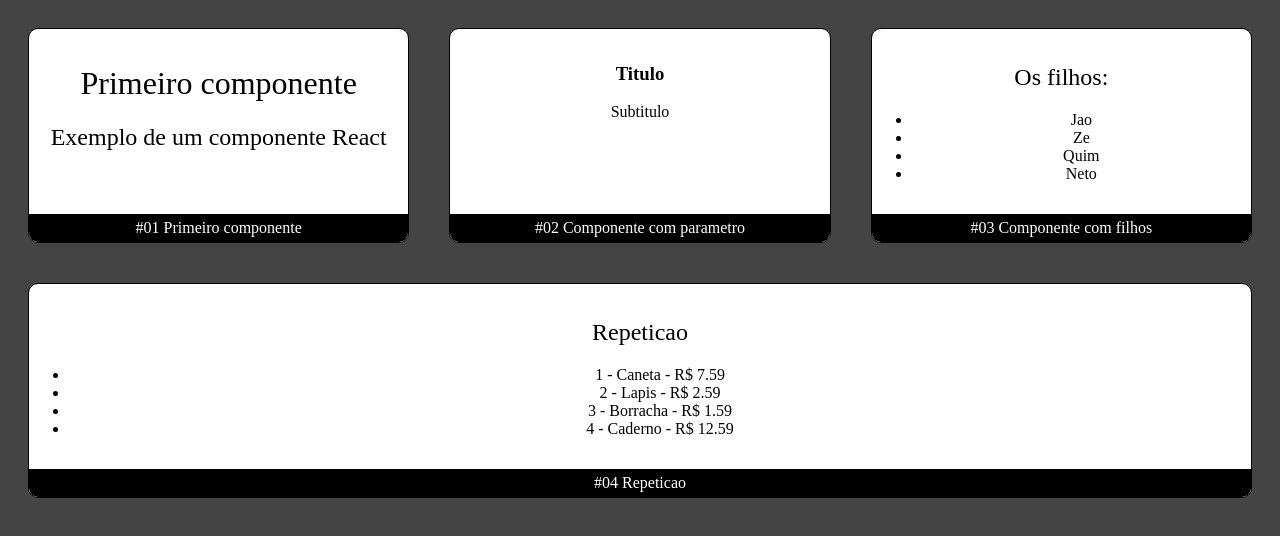
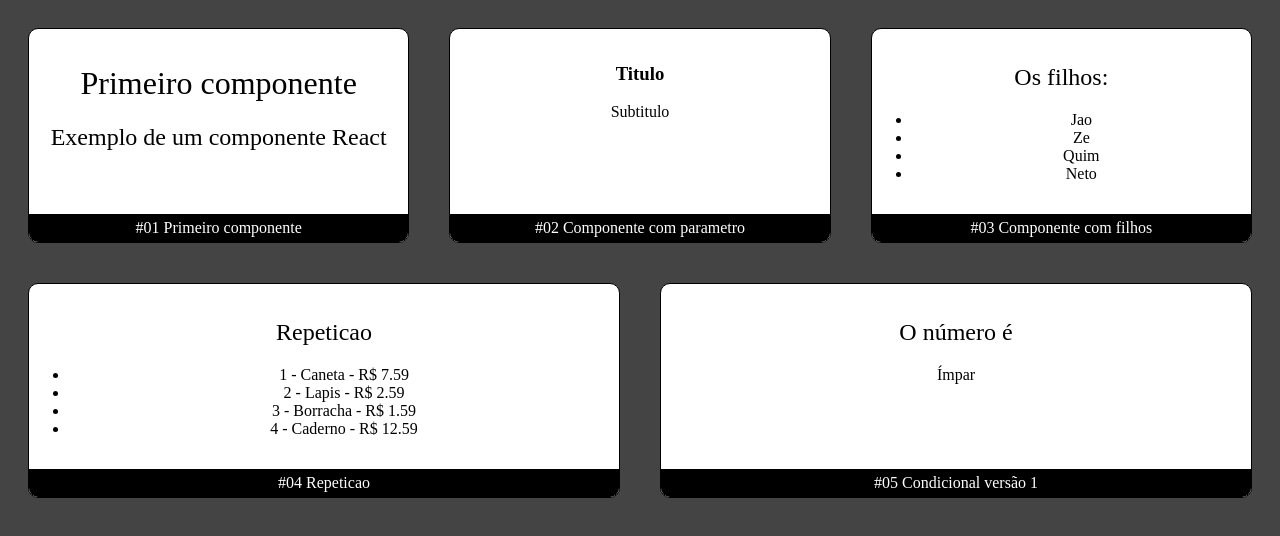
Before and after one commit to letsmgo/aulaAssincronaReact, a React (Create React App) app: page / in a window 1280 px wide. Shown: the top 536 px of the page. Built offline with nearby package versions, Linux system fonts and the light colour scheme.

Commit message:
Implementar condicionais

```diff
--- a/src/App.jsx
+++ b/src/App.jsx
@@ -7,6 +7,7 @@ import ComFilhos from './components/ComFilhos'
 import Primeiro from './components/Primeiro'
 import Card from './components/layout/Card'
 import Repeticao from './components/Repeticao'
+import Condicional from './components/Condicional'
 
 
 export default (props) => (
@@ -32,9 +33,11 @@ export default (props) => (
         </Card>
 
         <Card titulo="#04 Repeticao">
-            <Repeticao>
+            <Repeticao></Repeticao>
+        </Card>
 
-            </Repeticao>
+        <Card titulo="#05 Condicional versão 1">
+            <Condicional numero={11}></Condicional>
         </Card>
 
     </div>
--- /dev/null
+++ b/src/components/Condicional.jsx
@@ -0,0 +1,15 @@
+/* eslint-disable import/no-anonymous-default-export */
+import React from "react";
+
+export default props => {
+    return(
+        <div>
+            <h2>O número é</h2>
+            {props.numero % 2 == 0 ?
+                <span>Par</span>
+                : <span>Ímpar</span>
+
+            }
+        </div>
+    )
+}
```
